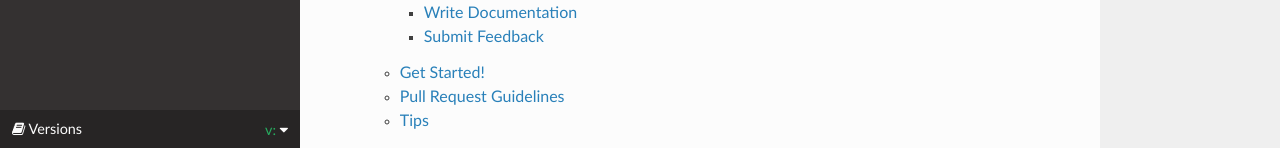
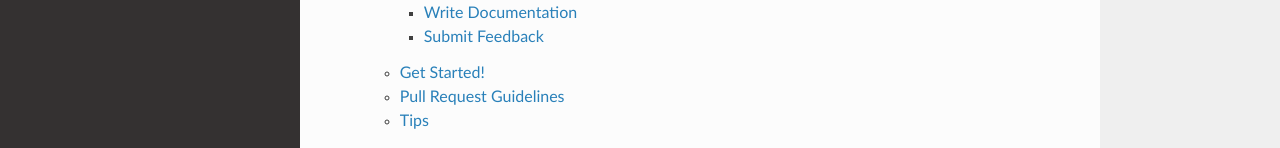
Before and after one commit to FESOM/pyfesom2, a Sphinx documentation site: the page built from docs/index.rst, in a window 1280 px wide and 900 px high, scrolled down 598 px. Shown: the part 748-896 px from the top of the window. Built offline with Sphinx 7.4.7 and the Read the Docs theme 2.0.0, drawn with Linux system fonts in a browser that asks for light colours; pages that are not in the unit, such as notebooks, are missing from menus.

Commit message:
remove unnecessary template for versions

```diff
--- a/docs/_templates/layout.html
+++ /dev/null
@@ -1,25 +0,0 @@
-{% extends "!layout.html" %}
-
-  {% block menu %}
-
-  <div class="rst-versions" data-toggle="rst-versions" role="note" aria-label="versions">
-      <span class="rst-current-version" data-toggle="rst-current-version">
-        <span class="fa fa-book"> Versions</span>
-        v: {{ current_version }}
-        <span class="fa fa-caret-down"></span>
-      </span>
-      <div class="rst-other-versions">
-        <dl>
-          <dt>{{ _('Versions') }}</dt>
-          {% for slug, url in versions %}
-            <dd><a href="{{ url }}">{{ slug }}</a></dd>
-          {% endfor %}
-        </dl>
-      </div>
-    </div>
-
-    {{ super() }}
-
-  {% endblock %}
-
-  {% block versions %}{% endblock %}
--- a/docs/conf.py
+++ b/docs/conf.py
@@ -31,7 +31,7 @@ nbsphinx_execute_arguments = [
 
 
 # Add any paths that contain templates here, relative to this directory.
-templates_path = ['_templates']
+#templates_path = ['_templates']
 
 
 # Environment variables to be passed to the kernel:
```
